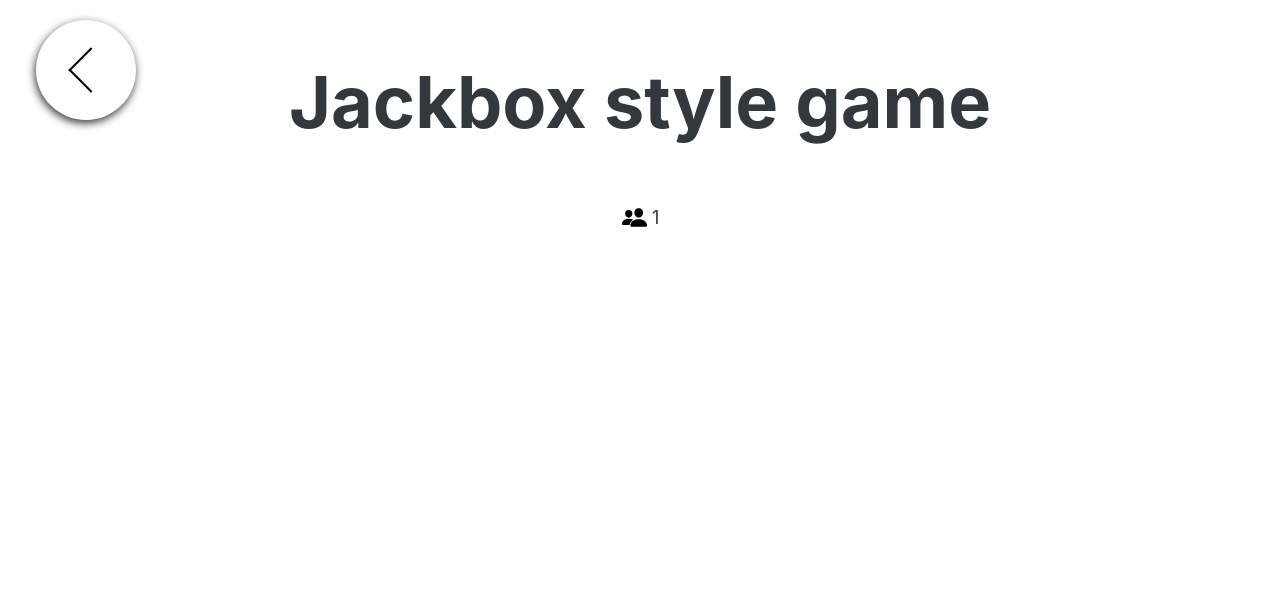
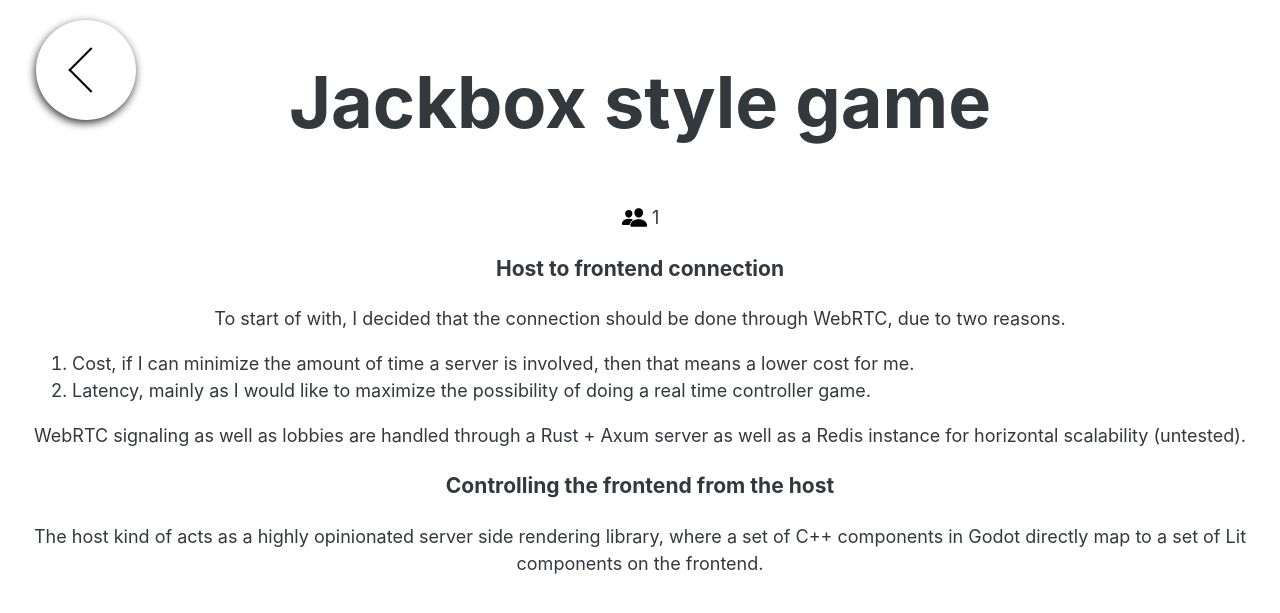
Before and after one commit to Kycklingris/portfolio, a Jekyll site: the page built from projects/jackbox style game.md, in a window 1280 px wide. Shown: the top 613 px of the page. Built offline with Jekyll 4.4.1, drawn with Linux system fonts in a browser that asks for light colours.

Commit message:
- Updated internship to be past tense - Updated jackbox style game

```diff
--- a/_config.yml
+++ b/_config.yml
@@ -22,7 +22,7 @@
 full_name: Malte Linde Neveling
 email: malte.linde.neveling@gmail.com
 description: >- # this means to ignore newlines until "baseurl:"
-  Hi, I'm Malte and I am a programmer currently interning at Mantis games and looking for a job for after.
+  Hi, I'm Malte, I am a graduate of Futuregames, where I had an internship at Mantis Games and am not looking for a game programmer or web dev job.
 baseurl: "" # the subpath of your site, e.g. /blog
 url: "https://malteln.com" # the base hostname & protocol for your site, e.g. http://example.com
 personal_image_path: "/assets/images/square_me.png"
--- a/projects/jackbox style game.md
+++ b/projects/jackbox style game.md
@@ -3,3 +3,12 @@
 title: Jackbox style game
 group_count: 1
 ---
+# Host to frontend connection
+To start of with, I decided that the connection should be done through WebRTC, due to two reasons.
+1. Cost, if I can minimize the amount of time a server is involved, then that means a lower cost for me.
+2. Latency, mainly as I would like to maximize the possibility of doing a real time controller game.
+
+WebRTC signaling as well as lobbies are handled through a Rust + Axum server as well as a Redis instance for horizontal scalability (untested).
+
+# Controlling the frontend from the host
+The host kind of acts as a highly opinionated server side rendering library, where a set of C++ components in Godot directly map to a set of Lit components on the frontend.
```
Also changed, not shown: index.md (+9 -8 lines).
